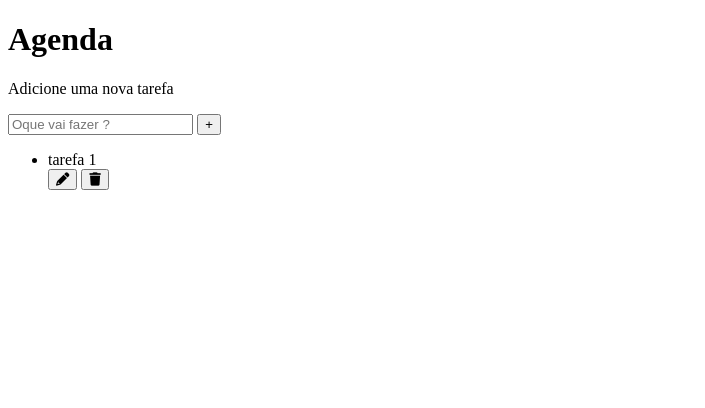
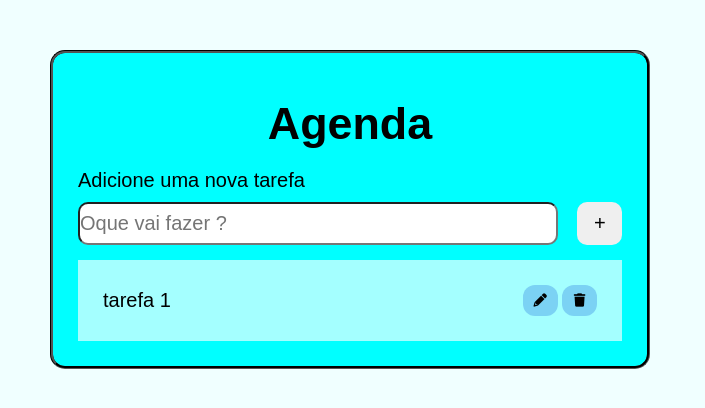
Before and after one commit to Alisson-Silva-PJW/Agenda-de-Tarefas, a plain HTML site: page index.html in a window 1280 px wide. Shown: the whole page, without its empty margins (0-705 px from the left). Drawn offline with Linux system fonts and the light colour scheme.

Commit message:
Adicionado css do projeto

```diff
--- a/css/styles.css
+++ b/css/styles.css
@@ -0,0 +1,99 @@
+/* reset css*/
+* {
+    box-sizing: border-box;
+    padding: 0;
+    margin: 0;
+}
+
+/* Geral */
+body {
+    background-color: azure;
+    width: 100%;
+    font-family: Arial, Helvetica, sans-serif;
+}
+
+p {
+    margin-bottom: 10px;
+    font-size: 20px;
+    width: 300px;
+}
+
+/* -----------------------------*/
+.container {
+    background-color: aqua;
+    max-width: 600px;
+    margin: 50px;
+    padding: 25px;
+    border-style: groove;
+    border-radius: 15px;
+    border-color: black;
+}
+
+.cabecalho {
+    margin: 20px;
+    text-align: center;
+    font-size: 1.4rem;
+}
+
+.tarefa {
+    margin-bottom: 15px;
+    display: flex;
+    justify-content: space-between;
+}
+
+.input-ta {
+    width: 480px;
+    font-size: 20px;
+    outline: none;
+    border-radius: 10px;
+}
+
+.btn-add {
+    width: 45px;
+    padding: 10px;
+    border: none;
+    border-radius: 10px;
+    font-size: 20px;
+    cursor: pointer;
+}
+
+.btn-add:hover {
+    background-color: rgb(94, 251, 62);
+    transition: 1s;
+    transform: scale(1.2) translate(0%, 0%);
+}
+
+.lista-tarefas {
+    list-style-type: none;
+    margin: 0;
+    padding: 0;
+}
+
+.lista-tarefas li {
+    background-color: rgb(164, 255, 255);
+    padding: 25px;
+    display: flex;
+    justify-content: space-between;
+    align-items: center;
+}
+
+.texto-tarefa {
+    font-size: 20px;
+}
+
+.btn-click {
+    width: 35px;
+    padding: 8px;
+    border: none;
+    border-radius: 12px;
+    cursor: pointer;
+    color: rgb(0, 0, 0);
+    background-color: rgb(123, 210, 244);
+}
+
+.btn-click:hover {
+    background-color: rgb(64, 62, 62);
+    color: white;
+    transform: scale(1.2) translate(0%, 0%);
+    transition: 1s;
+}
--- a/index.html
+++ b/index.html
@@ -1,5 +1,5 @@
 <!DOCTYPE html>
-<html lang="en">
+<html lang="pt-br">
 
 <head>
     <meta charset="UTF-8">
@@ -20,11 +20,11 @@
     <div class="container">
         <header class="cabecalho">
             <h1>Agenda</h1>
-            <p>Adicione uma nova tarefa</p>
         </header> <!-- .cabecalho -->
+        <p>Adicione uma nova tarefa</p>
         <div class="tarefa">
             <input type="text" class="input-ta" placeholder="Oque vai fazer ?">
-            <button type="submit"> <i class="btn fa-plus"></i></button>
+            <button type="submit" class="btn-add"> <i class="fa-plus"></i></button>
         </div> <!-- .tarefa -->
         <ul class="lista-tarefas">
             <li>
```
